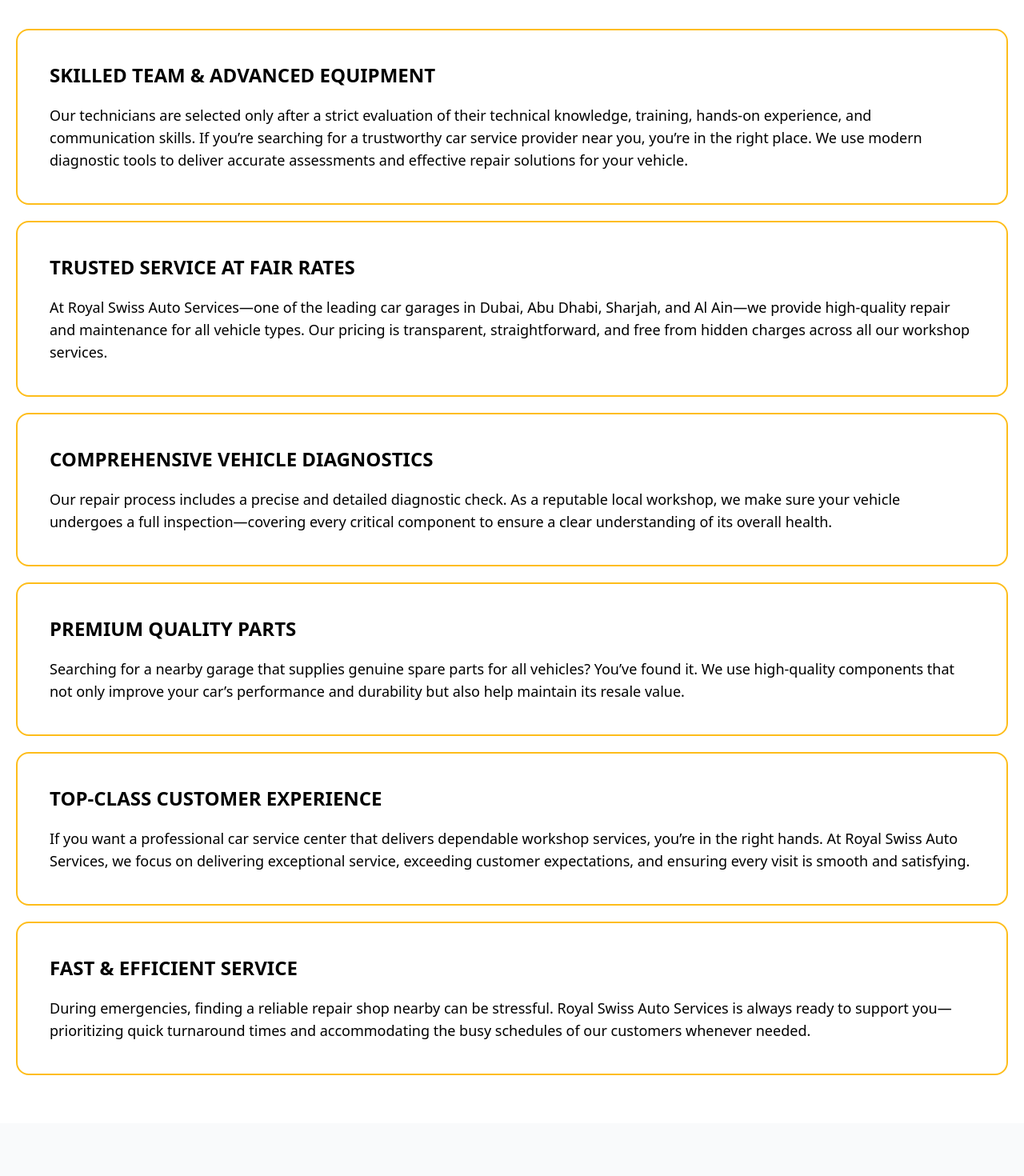
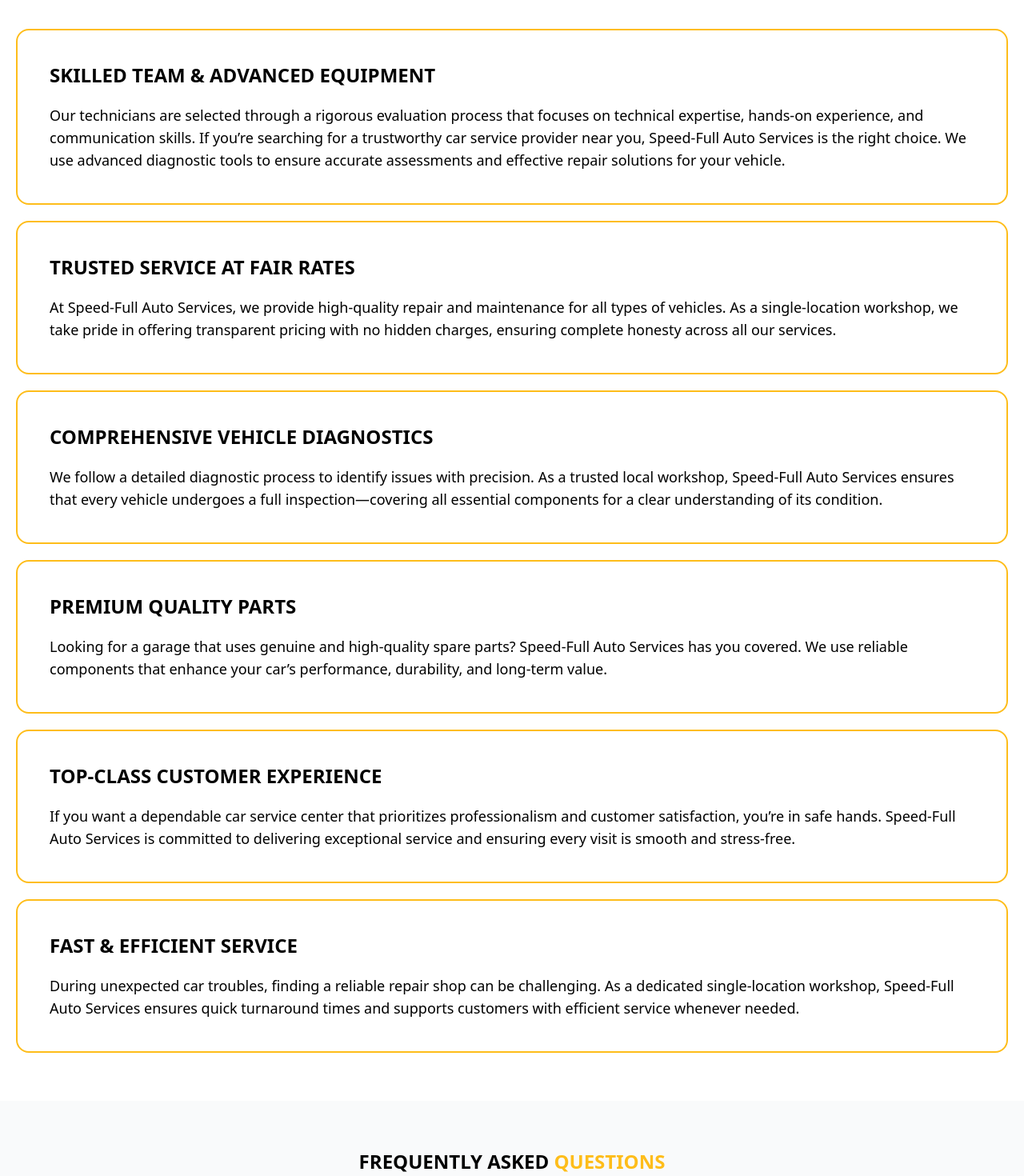
Before and after one commit to Vr7Rizwan/full-speed-auto, a Next.js app: page / in a window 1280 px wide. Shown: the part 2700-4170 px from the top of the page at 80% size. Built offline with nearby package versions, Linux system fonts and the light colour scheme.

Commit message:
content updated why choose us home page

```diff
--- a/app/resources/whyChooseUs.ts
+++ b/app/resources/whyChooseUs.ts
@@ -5,27 +5,27 @@
 const whyChooseUs: whyChooseUsTypes[] = [
   {
     title: "SKILLED TEAM & ADVANCED EQUIPMENT",
-    text: "Our technicians are selected only after a strict evaluation of their technical knowledge, training, hands-on experience, and communication skills. If you’re searching for a trustworthy car service provider near you, you’re in the right place. We use modern diagnostic tools to deliver accurate assessments and effective repair solutions for your vehicle.",
+    text: "Our technicians are selected through a rigorous evaluation process that focuses on technical expertise, hands-on experience, and communication skills. If you’re searching for a trustworthy car service provider near you, Speed-Full Auto Services is the right choice. We use advanced diagnostic tools to ensure accurate assessments and effective repair solutions for your vehicle.",
   },
   {
     title: "TRUSTED SERVICE AT FAIR RATES",
-    text: "At Royal Swiss Auto Services—one of the leading car garages in Dubai, Abu Dhabi, Sharjah, and Al Ain—we provide high-quality repair and maintenance for all vehicle types. Our pricing is transparent, straightforward, and free from hidden charges across all our workshop services.",
+    text: "At Speed-Full Auto Services, we provide high-quality repair and maintenance for all types of vehicles. As a single-location workshop, we take pride in offering transparent pricing with no hidden charges, ensuring complete honesty across all our services.",
   },
   {
     title: "COMPREHENSIVE VEHICLE DIAGNOSTICS",
-    text: "Our repair process includes a precise and detailed diagnostic check. As a reputable local workshop, we make sure your vehicle undergoes a full inspection—covering every critical component to ensure a clear understanding of its overall health.",
+    text: "We follow a detailed diagnostic process to identify issues with precision. As a trusted local workshop, Speed-Full Auto Services ensures that every vehicle undergoes a full inspection—covering all essential components for a clear understanding of its condition.",
   },
   {
     title: "PREMIUM QUALITY PARTS",
-    text: "Searching for a nearby garage that supplies genuine spare parts for all vehicles? You’ve found it. We use high-quality components that not only improve your car’s performance and durability but also help maintain its resale value.",
+    text: "Looking for a garage that uses genuine and high-quality spare parts? Speed-Full Auto Services has you covered. We use reliable components that enhance your car’s performance, durability, and long-term value.",
   },
   {
     title: "TOP-CLASS CUSTOMER EXPERIENCE",
-    text: "If you want a professional car service center that delivers dependable workshop services, you’re in the right hands. At Royal Swiss Auto Services, we focus on delivering exceptional service, exceeding customer expectations, and ensuring every visit is smooth and satisfying.",
+    text: "If you want a dependable car service center that prioritizes professionalism and customer satisfaction, you’re in safe hands. Speed-Full Auto Services is committed to delivering exceptional service and ensuring every visit is smooth and stress-free.",
   },
   {
     title: "FAST & EFFICIENT SERVICE",
-    text: "During emergencies, finding a reliable repair shop nearby can be stressful. Royal Swiss Auto Services is always ready to support you—prioritizing quick turnaround times and accommodating the busy schedules of our customers whenever needed.",
+    text: "During unexpected car troubles, finding a reliable repair shop can be challenging. As a dedicated single-location workshop, Speed-Full Auto Services ensures quick turnaround times and supports customers with efficient service whenever needed.",
   },
 ];
 
```
